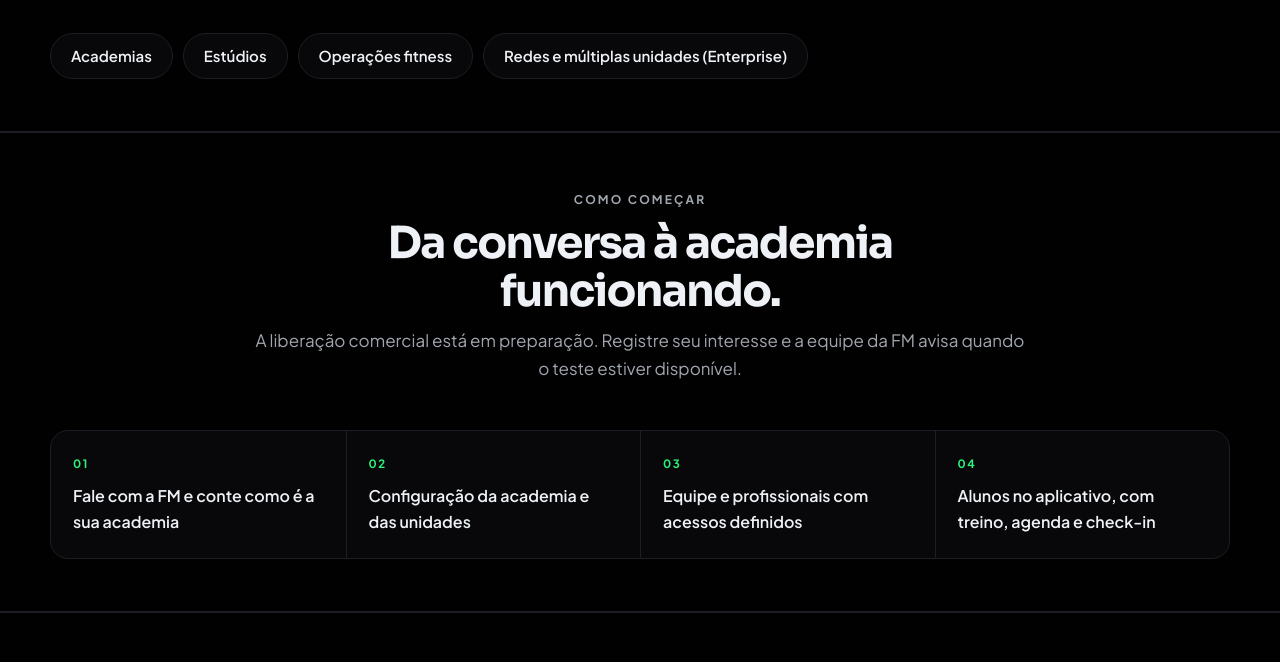
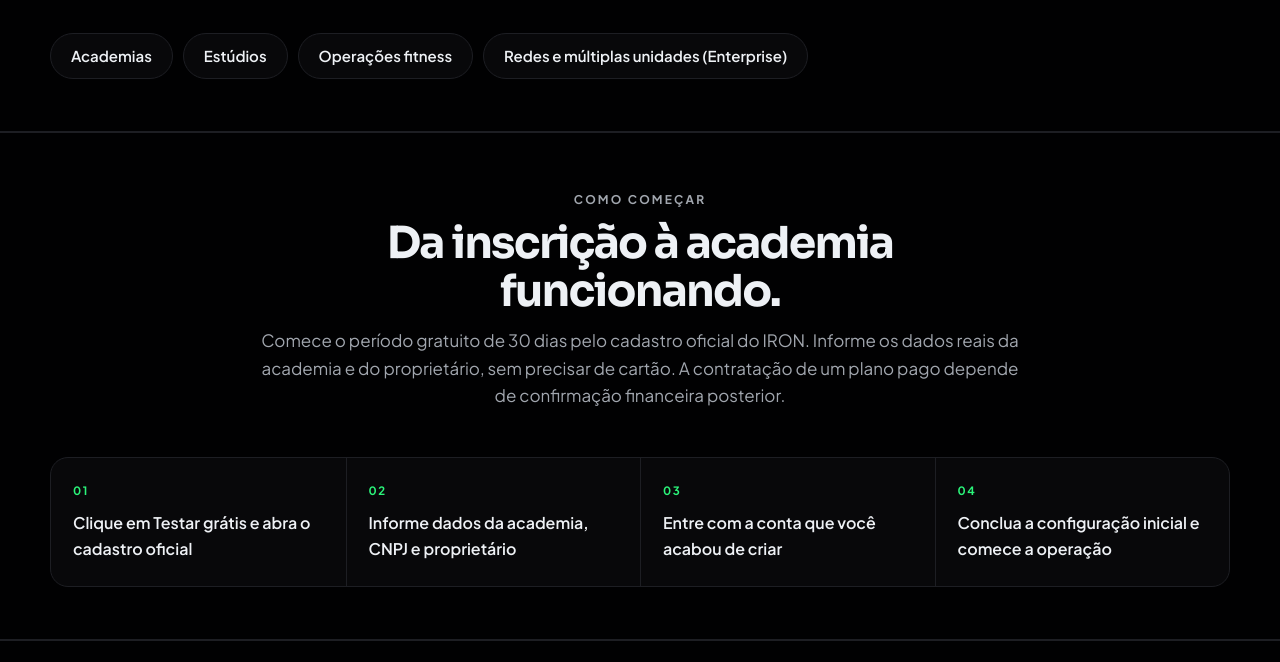
Before and after one commit to faabio3131/fm-site-novo, a website: page docs/produtos/iron-fit.html in a window 1280 px wide. Shown: the part 11203-11865 px from the top of the page. Drawn offline with Linux system fonts and the light colour scheme.

Commit message:
build(site): synchronize generated HTML for direct IRON trial registration

```diff
--- a/docs/produtos/iron-fit.html
+++ b/docs/produtos/iron-fit.html
@@ -32,7 +32,7 @@
 <li><a href="#planos">Planos</a></li>
 <li><a href="#duvidas">Dúvidas</a></li>
 </ul>
-<a class="btn sm p" href="https://app.ironfitcore.com.br/">Testar grátis</a></div>
+<a class="btn sm p" href="https://app.ironfitcore.com.br/?iniciar-teste=1">Testar grátis</a></div>
 </div>
 <section class="phero">
 <div class="wrap"><a class="crumb" href="../produtos">← Todos os produtos</a>
@@ -41,7 +41,7 @@
 Plataforma integrada para academias e operações fitness</span> <span class="pill ok">Disponível</span>
 <h1>A academia inteira conectada. Do treino ao financeiro.</h1>
 <p class="lead">Gestão, operação e jornada do aluno em uma única plataforma. A equipe acompanha a academia em um só ambiente, e o aluno leva treinos, agenda, check-in, evolução e financeiro no aplicativo. A inteligência apoia; o profissional continua no controle.</p>
-<div class="b"><a class="btn p l" href="https://app.ironfitcore.com.br/">Testar grátis</a>
+<div class="b"><a class="btn p l" href="https://app.ironfitcore.com.br/?iniciar-teste=1">Testar grátis</a>
 <a class="btn l" href="https://wa.me/5511978350851?text=Ol%C3%A1!%20Quero%20conhecer%20o%20Iron%20Fit%20Core.%20Podemos%20conversar%20sobre%20disponibilidade%20e%20implanta%C3%A7%C3%A3o%3F">Falar com a FM</a></div>
 <p class="note">30 dias de teste grátis pela política comercial aprovada. Após cadastrar sua academia, a contratação de um plano ocorre por checkout Cakto vinculado à fatura.</p>
 </div>
@@ -611,18 +611,18 @@ ClassPass (em estudo)</div>
 <section class="sec soft" id="como-comecar">
 <div class="wrap">
 <div class="sh center"><span class="kick">Como começar</span>
-<h2>Da conversa à academia funcionando.</h2>
-<p class="sub">A liberação comercial está em preparação. Registre seu interesse e a equipe da FM avisa quando o teste estiver disponível.</p>
+<h2>Da inscrição à academia funcionando.</h2>
+<p class="sub">Comece o período gratuito de 30 dias pelo cadastro oficial do IRON. Informe os dados reais da academia e do proprietário, sem precisar de cartão. A contratação de um plano pago depende de confirmação financeira posterior.</p>
 </div>
 <div class="flow">
 <div><b>01</b>
-<span>Fale com a FM e conte como é a sua academia</span></div>
+<span>Clique em Testar grátis e abra o cadastro oficial</span></div>
 <div><b>02</b>
-<span>Configuração da academia e das unidades</span></div>
+<span>Informe dados da academia, CNPJ e proprietário</span></div>
 <div><b>03</b>
-<span>Equipe e profissionais com acessos definidos</span></div>
+<span>Entre com a conta que você acabou de criar</span></div>
 <div><b>04</b>
-<span>Alunos no aplicativo, com treino, agenda e check-in</span></div>
+<span>Conclua a configuração inicial e comece a operação</span></div>
 </div>
 </div>
 </section>
@@ -636,12 +636,12 @@ ClassPass (em estudo)</div>
 <div class="card">
 <h3>Mensal</h3>
 <div class="v">Novos planos em preparação</div>
-<p style="margin-top:16px"><a class="btn p" href="https://app.ironfitcore.com.br/" rel="noopener noreferrer">Escolher plano mensal no IRON</a></p>
+<p style="margin-top:16px"><a class="btn p" href="https://app.ironfitcore.com.br/?iniciar-teste=1" rel="noopener noreferrer">Escolher plano mensal no IRON</a></p>
 </div>
 <div class="card">
 <h3>Anual</h3>
 <div class="v">Opções mensal e anual</div>
-<p style="margin-top:16px"><a class="btn p" href="https://app.ironfitcore.com.br/" rel="noopener noreferrer">Escolher plano anual no IRON</a></p>
+<p style="margin-top:16px"><a class="btn p" href="https://app.ironfitcore.com.br/?iniciar-teste=1" rel="noopener noreferrer">Escolher plano anual no IRON</a></p>
 </div>
 <div class="card">
 <h3>Enterprise</h3>
@@ -650,7 +650,7 @@ ClassPass (em estudo)</div>
 </div>
 <div class="center" style="margin-top:32px;display:flex;gap:12px;justify-content:center;flex-wrap:wrap">
 <p>Cadastre sua academia, acesse Assinatura IRON e selecione um plano. O checkout oficial Cakto será vinculado à fatura da sua academia. A licença só é ativada após confirmação do pagamento.</p>
-<a class="btn p l" href="https://app.ironfitcore.com.br/">Testar grátis</a>
+<a class="btn p l" href="https://app.ironfitcore.com.br/?iniciar-teste=1">Testar grátis</a>
 <a class="btn l" href="https://wa.me/5511978350851?text=Ol%C3%A1!%20Quero%20conhecer%20o%20Iron%20Fit%20Core.%20Podemos%20conversar%20sobre%20disponibilidade%20e%20implanta%C3%A7%C3%A3o%3F">Falar com a FM</a></div>
 </div>
 </section>
@@ -706,7 +706,7 @@ ClassPass (em estudo)</div>
 <h2>Iron Fit Core</h2>
 <p>Gestão, alunos, treinos, avaliações, agenda, acesso, equipamentos e financeiro em uma operação conectada.</p>
 </div>
-<div class="b"><a class="btn w l" href="https://app.ironfitcore.com.br/">Testar grátis</a>
+<div class="b"><a class="btn w l" href="https://app.ironfitcore.com.br/?iniciar-teste=1">Testar grátis</a>
 <a class="btn gh l" href="mailto:comercial@fmtecnologiaia.com.br">Falar por e-mail</a></div>
 </div>
 </div>
```
